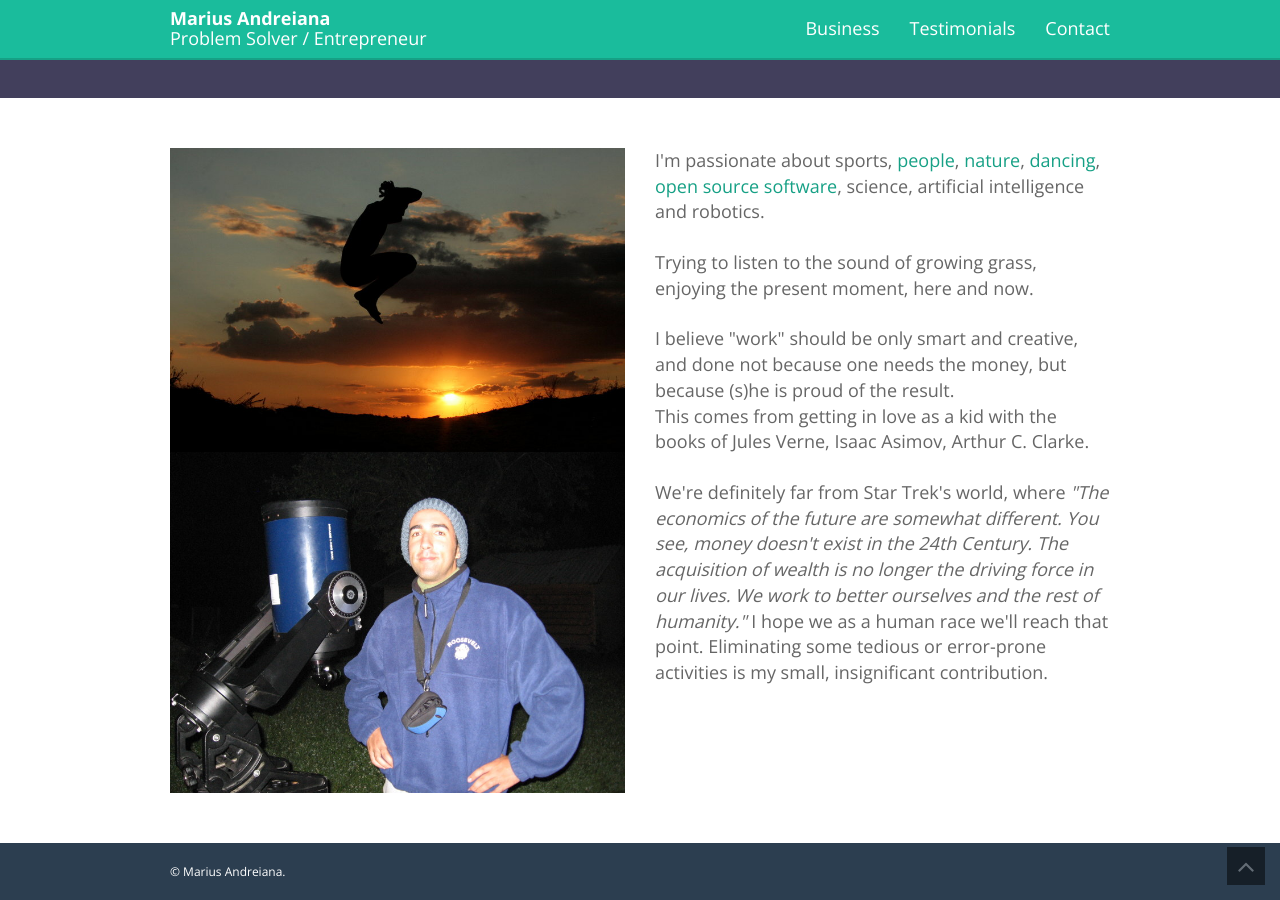
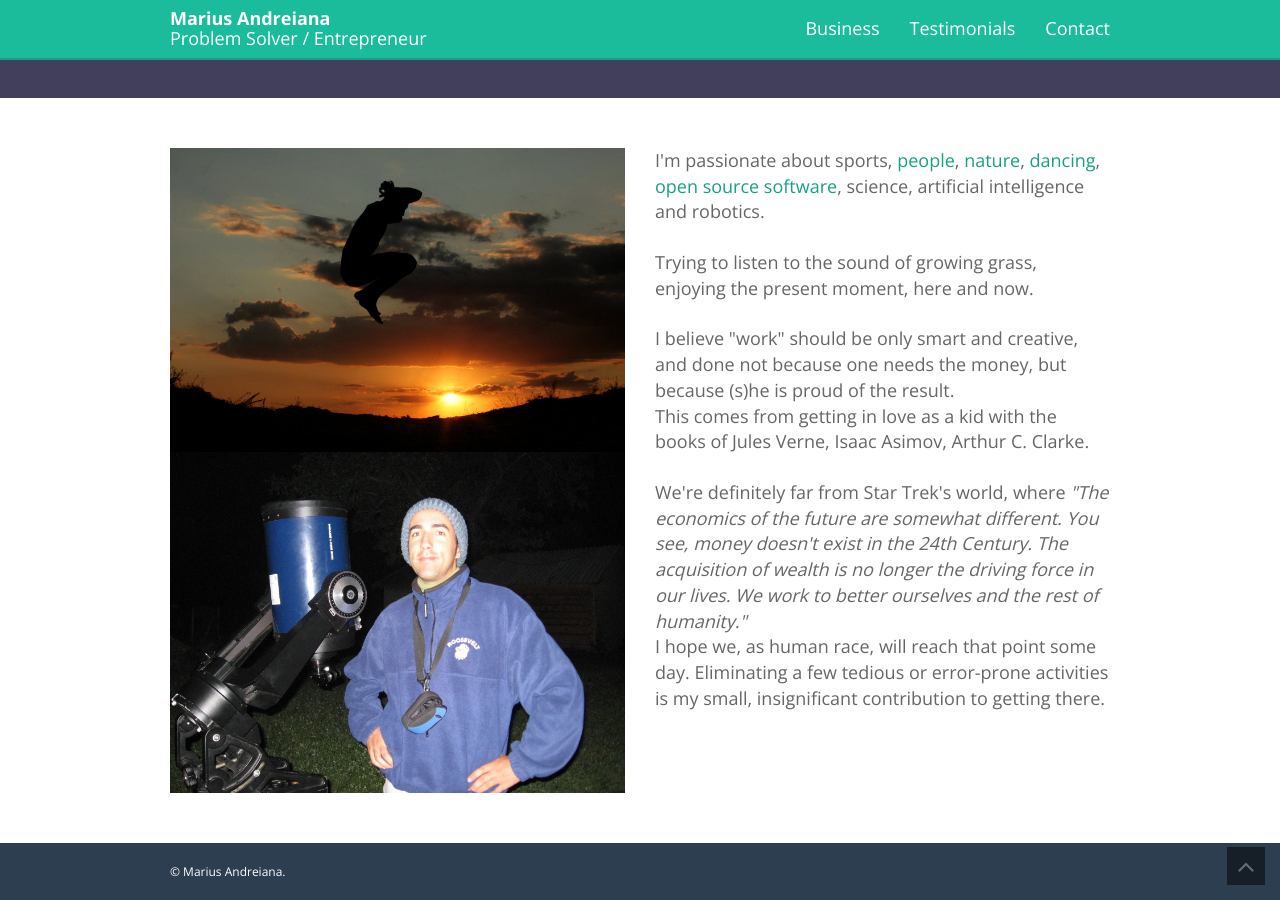
Before and after one commit to mariusa/mariusa.github.io, a Jekyll site: the page built from index.html, in a window 1280 px wide and 900 px high, scrolled down 1962 px. Built offline with Jekyll 4.4.1, drawn with Linux system fonts in a browser that asks for light colours; nearby versions of some CDN libraries; Markdown is read by kramdown in place of the engine named in the settings.

Commit message:
readability

```diff
--- a/index.html
+++ b/index.html
@@ -177,8 +177,8 @@ layout: default
                   This comes from getting in love as a kid with the books of Jules Verne, Isaac Asimov, Arthur C. Clarke. </p>
 
               <p>We're definitely far from Star Trek's world, where
-                  <i>"The economics of the future are somewhat different. You see, money doesn't exist in the 24th Century. The acquisition of wealth is no longer the driving force in our lives. We work to better ourselves and the rest of humanity."</i>
-                      I hope we as a human race we'll reach that point. Eliminating some tedious or error-prone activities is my small, insignificant contribution.</p>
+                  <i>"The economics of the future are somewhat different. You see, money doesn't exist in the 24th Century. The acquisition of wealth is no longer the driving force in our lives. We work to better ourselves and the rest of humanity."</i><br>
+                      I hope we, as human race, will reach that point some day. Eliminating a few tedious or error-prone activities is my small, insignificant contribution to getting there.</p>
 
 
           </div>
```
